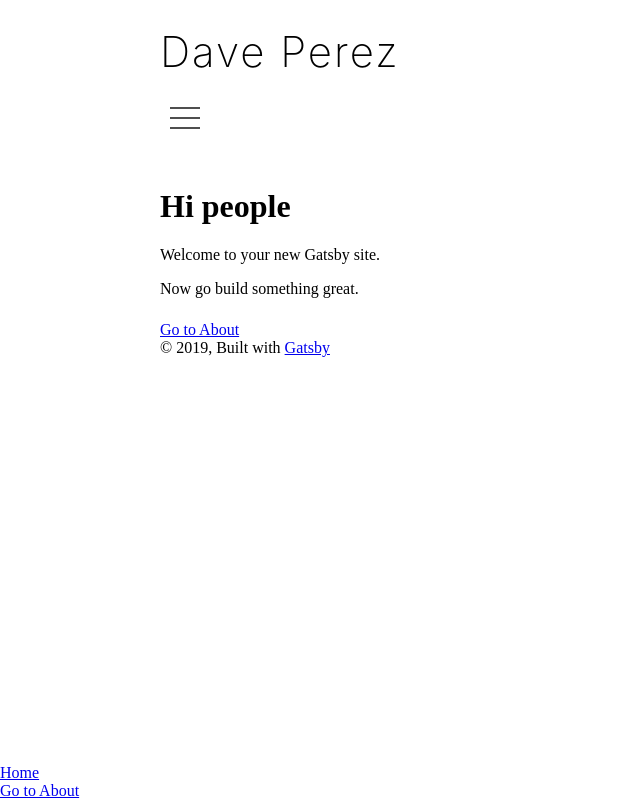
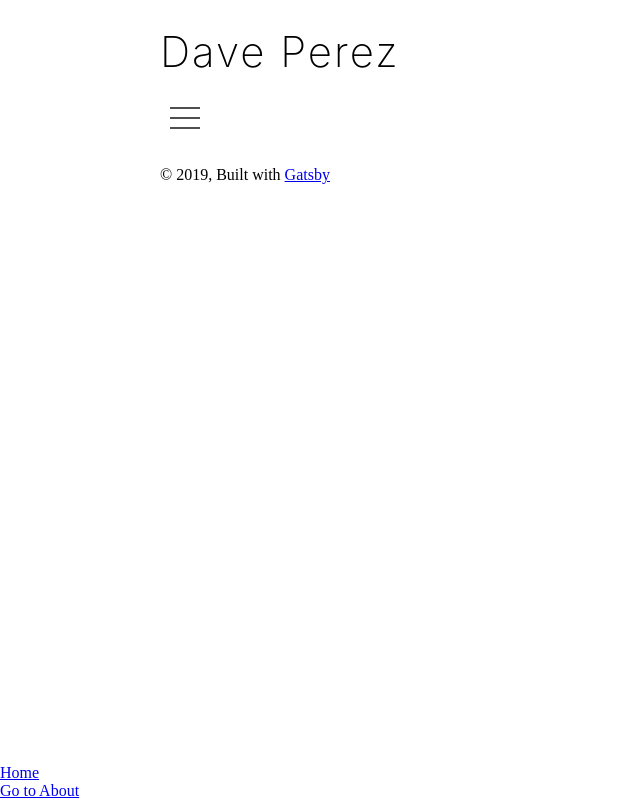
Before and after one commit to dvprz/daveperez, a Gatsby site: page / in a window 1280 px wide. Shown: the whole page, without its empty margins (0-640 px from the left). Built offline with nearby package versions, Linux system fonts and the light colour scheme; Gatsby itself is replaced by a stand-in of ours.

Commit message:
delete content from index

```diff
--- a/src/pages/index.js
+++ b/src/pages/index.js
@@ -7,12 +7,6 @@
 const IndexPage = () => (
   <Layout>
     <SEO title="Home" keywords={[`gatsby`, `application`, `react`]} />
-    <h1>Hi people</h1>
-    <p>Welcome to your new Gatsby site.</p>
-    <p>Now go build something great.</p>
-    <div style={{ maxWidth: `300px`, marginBottom: `1.45rem` }}>
-    </div>
-    <Link to="/about/">Go to About</Link>
   </Layout>
 )
 
```
